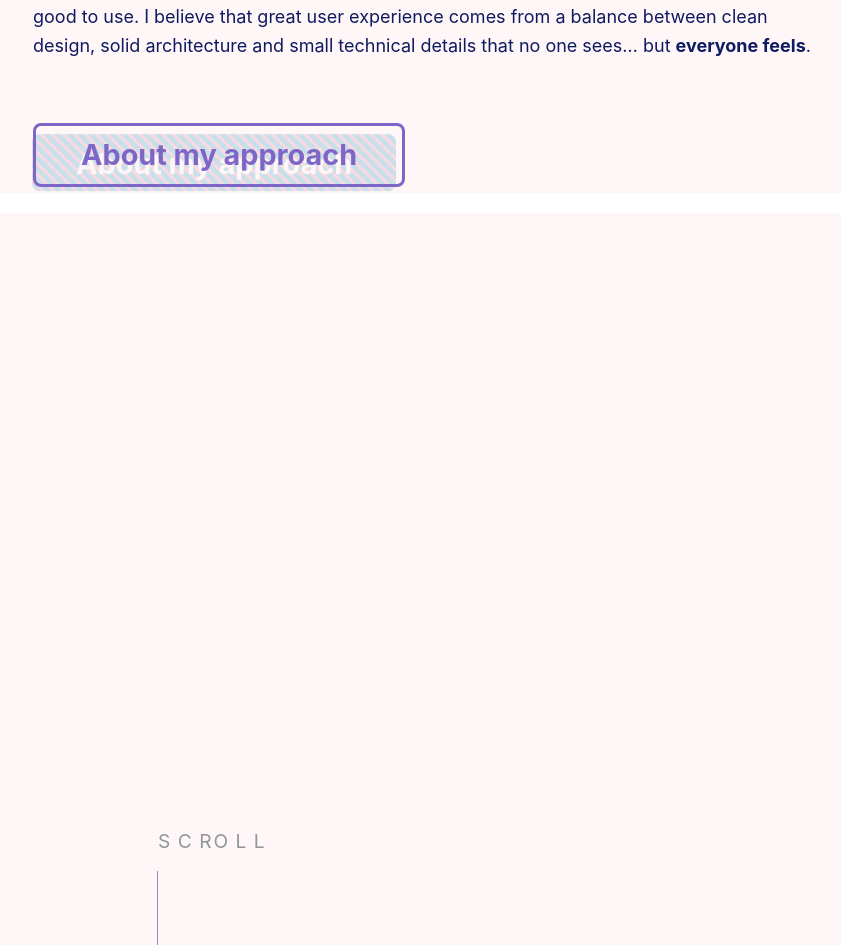
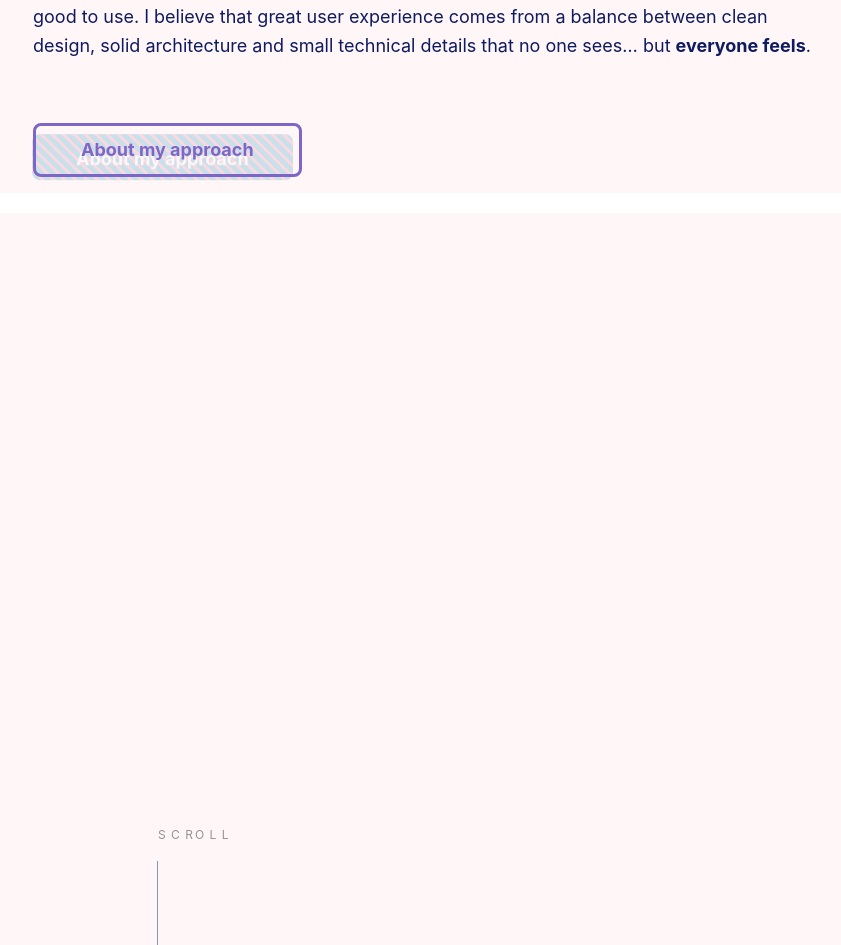
Before and after one commit to flobby41/Portfolio, a Next.js app: page /work in a window 1280 px wide. Shown: the part 587-1532 px from the top of the page, without its empty margins (203-1044 px from the left). Built offline with nearby package versions, Linux system fonts and the light colour scheme.

Commit message:
fix: Adjust button and reveal content font sizes for improved readability

```diff
--- a/src/components/home/components.css
+++ b/src/components/home/components.css
@@ -1724,7 +1724,7 @@ hr {
 }
 .btn {
   margin: 30px 0;
-  font-size: 1.8rem;
+  font-size: 1.125rem;
   text-decoration: none;
   font-family: -apple-system, BlinkMacSystemFont, Segoe UI, Roboto, Helvetica,
     Arial, sans-serif, Apple Color Emoji, Segoe UI Emoji, Segoe UI Symbol;
@@ -3216,7 +3216,7 @@ html:not(.is-loading).js .is-onscreen .reveal-content {
   bottom: -120px;
   left: 220px;
   transform: translateX(-50%);
-  font-size: 1.2rem;
+  font-size: 0.75rem;
   color: #919795;
   font-family: -apple-system, BlinkMacSystemFont, Segoe UI, Roboto, Helvetica,
     Arial, sans-serif, Apple Color Emoji, Segoe UI Emoji, Segoe UI Symbol;
```
